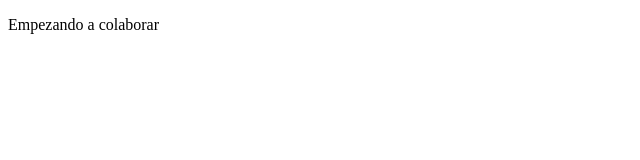
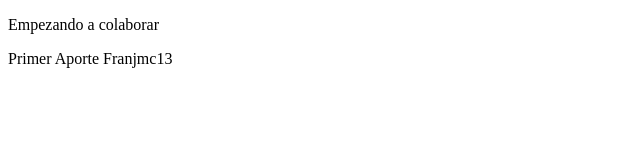
Before and after one commit to JesusTics/PruebaClase, a plain HTML site: page index.html in a window 1280 px wide. Shown: the whole page, without its empty margins (0-640 px from the left). Drawn offline with Linux system fonts and the light colour scheme.

Commit message:
Se Realizo un aporte

```diff
--- a/index.html
+++ b/index.html
@@ -10,5 +10,8 @@
     <p>
         Empezando a colaborar
     </p>
+    <p>
+        Primer Aporte Franjmc13
+    </p>
 </body>
 </html>
```
